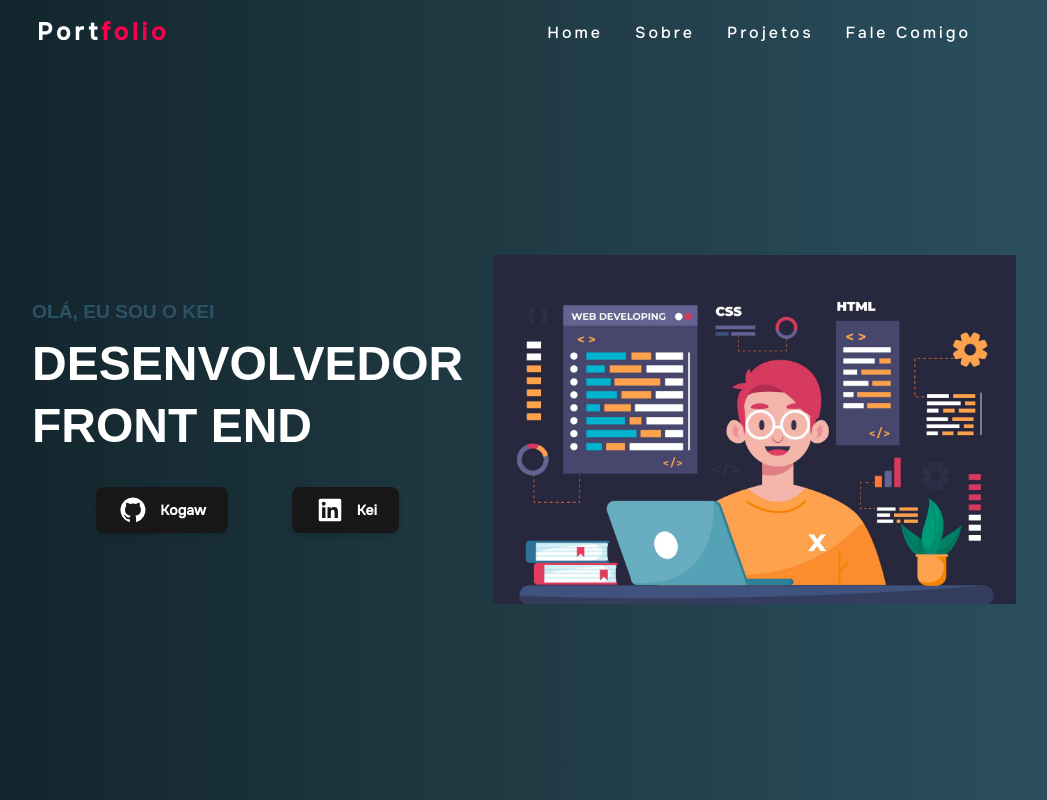
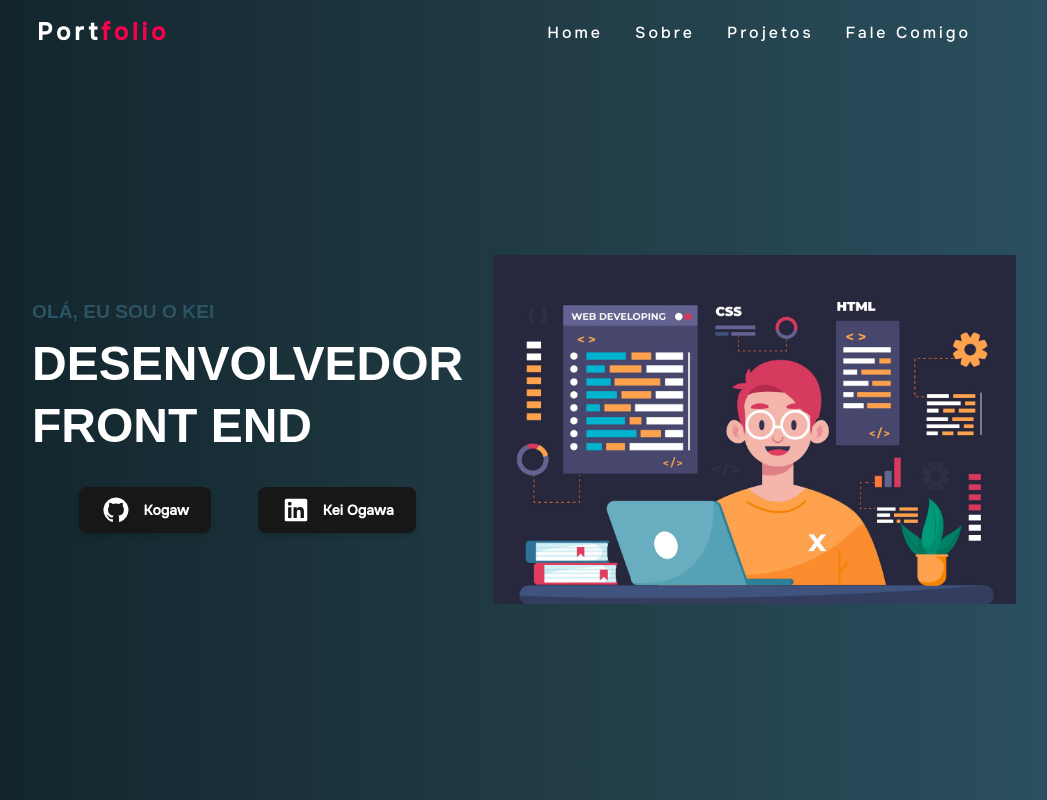
Before and after one commit to Kogaw/portfolio, a plain HTML site: page index.html in a window 1280 px wide. Shown: the top 800 px of the page, without its empty margins (136-1183 px from the left). Drawn offline with Linux system fonts and the light colour scheme.

Commit message:
Update index.html

```diff
--- a/index.html
+++ b/index.html
@@ -43,7 +43,7 @@
                     <a href="https://www.linkedin.com/in/kei-ogawa0808/" target="_blank">
                       <button class="button">
                         <svg viewBox="0 0 16 16" xmlns="http://www.w3.org/2000/svg" fill="none"><g id="SVGRepo_bgCarrier" stroke-width="0"></g><g id="SVGRepo_tracerCarrier" stroke-linecap="round" stroke-linejoin="round"></g><g id="SVGRepo_iconCarrier"><path fill="#ffffff" d="M12.225 12.225h-1.778V9.44c0-.664-.012-1.519-.925-1.519-.926 0-1.068.724-1.068 1.47v2.834H6.676V6.498h1.707v.783h.024c.348-.594.996-.95 1.684-.925 1.802 0 2.135 1.185 2.135 2.728l-.001 3.14zM4.67 5.715a1.037 1.037 0 01-1.032-1.031c0-.566.466-1.032 1.032-1.032.566 0 1.031.466 1.032 1.032 0 .566-.466 1.032-1.032 1.032zm.889 6.51h-1.78V6.498h1.78v5.727zM13.11 2H2.885A.88.88 0 002 2.866v10.268a.88.88 0 00.885.866h10.226a.882.882 0 00.889-.866V2.865a.88.88 0 00-.889-.864z"></path></g></svg>
-                        Kei
+                        Kei Ogawa
                         </button>
                     </a>
                 </div>
```
